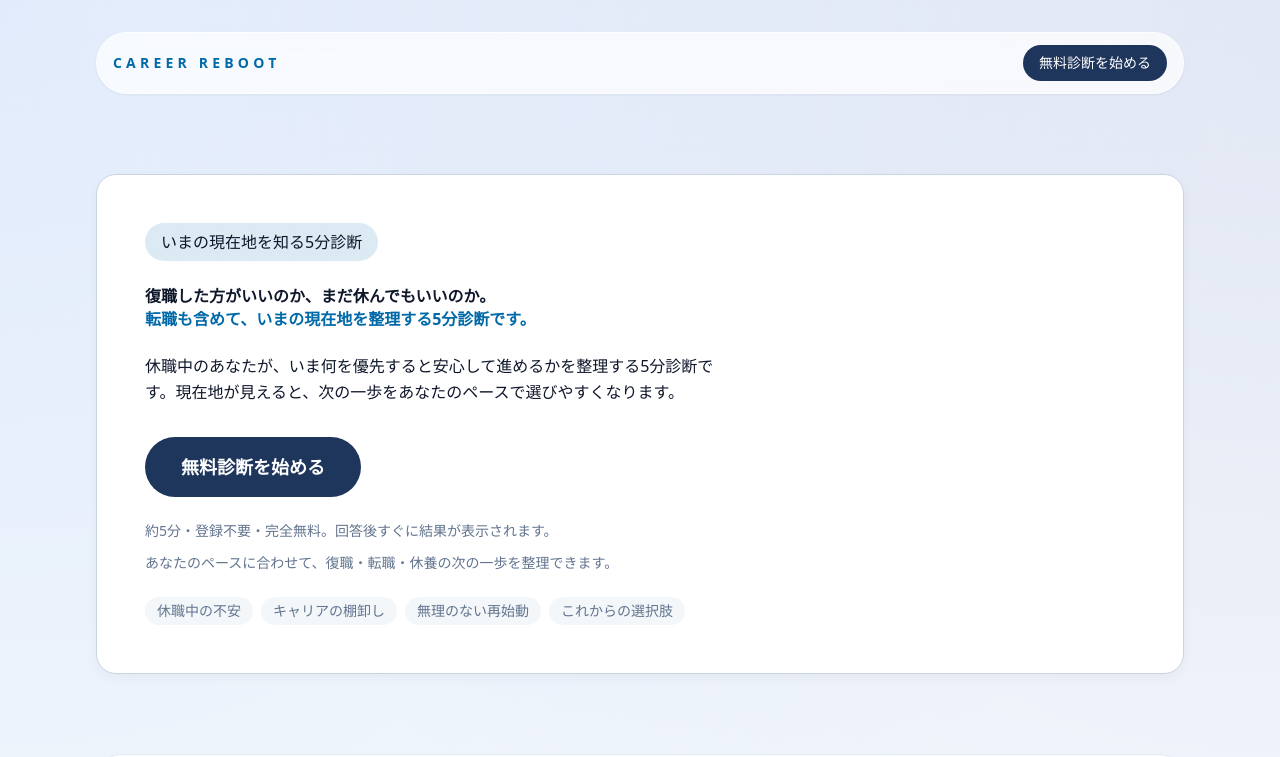
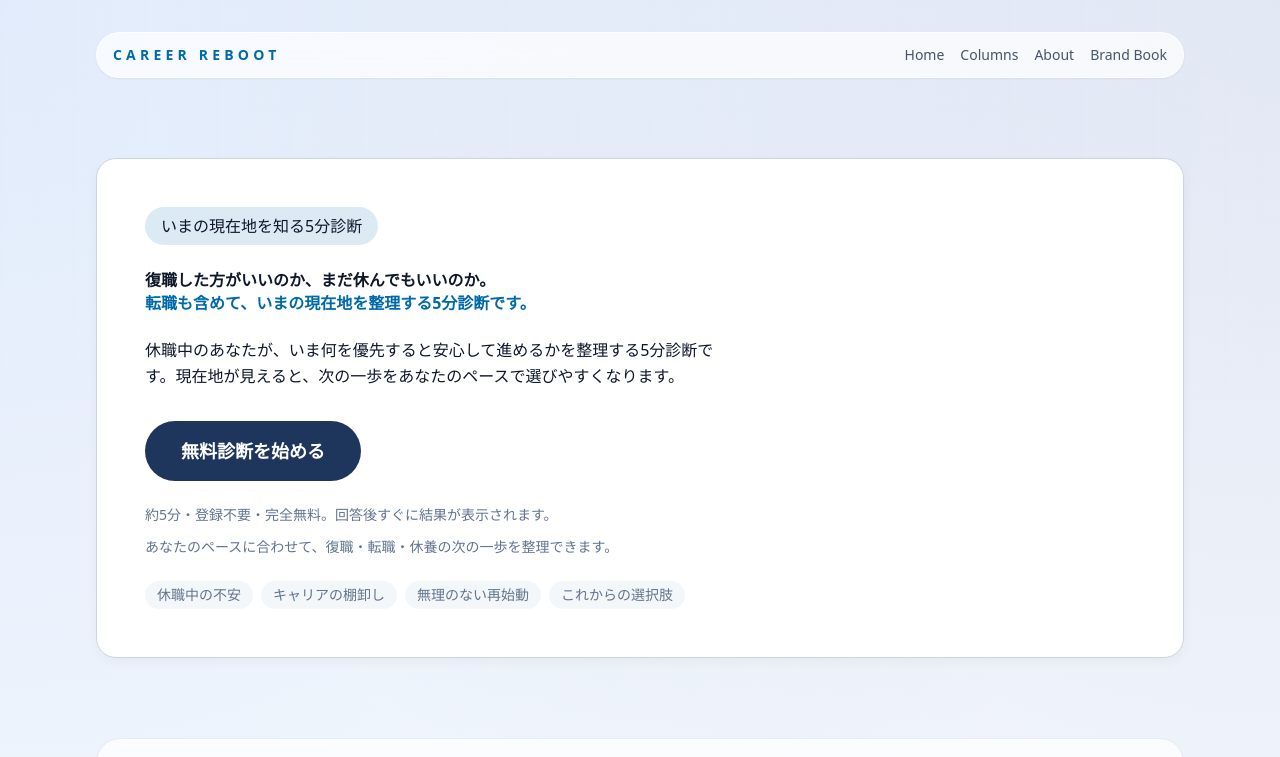
Before and after one commit to sota488/career-reboot, a Next.js app: page / in a window 1280 px wide. Shown: the top 757 px of the page. Built offline with nearby package versions, Linux system fonts and the light colour scheme; no server answers.

Commit message:
refactor: centralize global header footer navigation

```diff
--- a/src/app/about/page.tsx
+++ b/src/app/about/page.tsx
@@ -1,6 +1,6 @@
 import type { Metadata } from "next";
-import Link from "next/link";
 import { ContentRenderer } from "@/components/content/content-renderer";
+import { Header } from "@/components/layout/Header";
 import { aboutPage } from "@/content/brand";
 
 export const metadata: Metadata = {
@@ -35,19 +35,7 @@ export const metadata: Metadata = {
 export default function AboutPage() {
   return (
     <main className="mx-auto min-h-screen max-w-5xl px-6 py-8 lg:px-8">
-      <header className="flex items-center justify-between rounded-full border border-white/70 bg-white/70 px-4 py-3 shadow-sm shadow-slate-900/5 backdrop-blur-md">
-        <Link href="/" className="font-[var(--font-space-grotesk)] text-sm font-semibold uppercase tracking-[0.3em] text-sky-700">
-          Career Reboot
-        </Link>
-        <div className="flex items-center gap-2">
-          <Link href="/brand" className="rounded-full border border-slate-300 bg-white px-4 py-2 text-sm font-medium text-slate-700 transition hover:border-slate-400 hover:bg-slate-50">
-            Brand Book
-          </Link>
-          <Link href="/columns" className="rounded-full border border-slate-300 bg-white px-4 py-2 text-sm font-medium text-slate-700 transition hover:border-slate-400 hover:bg-slate-50">
-            コラム
-          </Link>
-        </div>
-      </header>
+      <Header />
 
       <article className="mx-auto mt-8 max-w-[44rem] rounded-[2rem] border border-white/80 bg-white/85 p-6 shadow-sm shadow-slate-900/5 backdrop-blur sm:mt-10 sm:p-8">
         <h1 className="font-[var(--font-space-grotesk)] text-3xl font-semibold tracking-tight text-slate-950 sm:text-5xl">
--- a/src/app/brand/page.tsx
+++ b/src/app/brand/page.tsx
@@ -1,6 +1,6 @@
 import type { Metadata } from "next";
-import Link from "next/link";
 import { ContentRenderer } from "@/components/content/content-renderer";
+import { Header } from "@/components/layout/Header";
 import { brandBook } from "@/content/brand";
 
 export const metadata: Metadata = {
@@ -35,14 +35,7 @@ export const metadata: Metadata = {
 export default function BrandBookPage() {
   return (
     <main className="mx-auto min-h-screen max-w-5xl px-6 py-8 lg:px-8">
-      <header className="flex items-center justify-between rounded-full border border-white/70 bg-white/70 px-4 py-3 shadow-sm shadow-slate-900/5 backdrop-blur-md">
-        <Link href="/" className="font-[var(--font-space-grotesk)] text-sm font-semibold uppercase tracking-[0.3em] text-sky-700">
-          Career Reboot
-        </Link>
-        <Link href="/columns" className="rounded-full border border-slate-300 bg-white px-4 py-2 text-sm font-medium text-slate-700 transition hover:border-slate-400 hover:bg-slate-50">
-          コラム
-        </Link>
-      </header>
+      <Header />
 
       <article className="mx-auto mt-8 max-w-[44rem] rounded-[2rem] border border-white/80 bg-white/85 p-6 shadow-sm shadow-slate-900/5 backdrop-blur sm:mt-10 sm:p-8">
         <h1 className="font-[var(--font-space-grotesk)] text-3xl font-semibold tracking-tight text-slate-950 sm:text-5xl">
--- a/src/app/columns/page.tsx
+++ b/src/app/columns/page.tsx
@@ -1,6 +1,6 @@
 import type { Metadata } from "next";
-import Link from "next/link";
 import { ColumnCard } from "@/components/columns/column-card";
+import { Header } from "@/components/layout/Header";
 import { getAllArticles } from "@/lib/articles";
 
 export const metadata: Metadata = {
@@ -13,14 +13,7 @@ export default function ColumnsPage() {
 
   return (
     <main className="mx-auto min-h-screen max-w-6xl px-6 py-8 lg:px-8">
-      <header className="flex items-center justify-between rounded-full border border-white/70 bg-white/70 px-4 py-3 shadow-sm shadow-slate-900/5 backdrop-blur-md">
-        <Link href="/" className="font-[var(--font-space-grotesk)] text-sm font-semibold uppercase tracking-[0.3em] text-sky-700">
-          Career Reboot
-        </Link>
-        <Link href="/diagnosis" className="rounded-full bg-[#1f365c] px-4 py-2 text-sm font-medium text-white transition hover:bg-[#2a4a79]">
-          診断を始める
-        </Link>
-      </header>
+      <Header />
 
       <section className="py-10 sm:py-14 lg:py-20">
         <div className="max-w-3xl space-y-4">
--- a/src/app/diagnosis/page.tsx
+++ b/src/app/diagnosis/page.tsx
@@ -4,6 +4,7 @@ import { trackDiagnosisComplete, trackDiagnosisStart } from "@/lib/analytics";
 import Link from "next/link";
 import { useRouter } from "next/navigation";
 import { useEffect, useRef, useState } from "react";
+import { Header } from "@/components/layout/Header";
 import { questions, ratingDescriptions, type DiagnosisCategory } from "./questions";
 
 const categoryLabels: Record<DiagnosisCategory, string> = {
@@ -136,12 +137,7 @@ export default function DiagnosisPage() {
 
   return (
     <main className="mx-auto min-h-screen max-w-5xl px-6 py-8 lg:px-8">
-      <header className="flex items-center justify-between rounded-full border border-white/70 bg-white/70 px-4 py-3 backdrop-blur-md shadow-sm shadow-slate-900/5">
-        <Link href="/" className="font-[var(--font-space-grotesk)] text-sm font-semibold uppercase tracking-[0.3em] text-sky-700">
-          Career Reboot
-        </Link>
-        <p className="text-sm font-medium text-slate-500">20問 / 5段階評価</p>
-      </header>
+      <Header />
 
       <section className="py-8 sm:py-14 lg:py-20">
         <div className="max-w-2xl space-y-4">
--- a/src/app/layout.tsx
+++ b/src/app/layout.tsx
@@ -1,8 +1,8 @@
 import type { Metadata } from "next";
 import { Manrope, Space_Grotesk } from "next/font/google";
-import Link from "next/link";
 import { Suspense } from "react";
 import { AnalyticsScripts } from "@/components/analytics/analytics-scripts";
+import { Footer } from "@/components/layout/Footer";
 import { PageViewTracker } from "@/components/analytics/page-view-tracker";
 import "./globals.css";
 
@@ -64,24 +64,7 @@ export default function RootLayout({
           <PageViewTracker />
         </Suspense>
         <AnalyticsScripts />
-        <footer className="border-t border-slate-200/80 bg-white/75 px-6 py-6 text-slate-600 backdrop-blur sm:px-8">
-          <div className="mx-auto flex max-w-6xl flex-col gap-1 text-sm">
-            <p className="font-[var(--font-space-grotesk)] font-semibold tracking-[0.08em] text-slate-700">Career Reboot β</p>
-            <p>休職中のロードマップ診断</p>
-            <div className="mt-1 flex flex-wrap gap-x-4 gap-y-1 text-xs text-slate-500">
-              <Link href="/about" className="transition hover:text-slate-700">
-                About
-              </Link>
-              <Link href="/brand" className="transition hover:text-slate-700">
-                Brand Book
-              </Link>
-              <Link href="/columns" className="transition hover:text-slate-700">
-                コラム
-              </Link>
-            </div>
-            <p className="text-xs text-slate-500">© Career Reboot</p>
-          </div>
-        </footer>
+        <Footer />
       </body>
     </html>
   );
--- a/src/app/page.tsx
+++ b/src/app/page.tsx
@@ -1,5 +1,6 @@
 import Link from "next/link";
 import { ColumnCard } from "@/components/columns/column-card";
+import { Header } from "@/components/layout/Header";
 import { Hero } from "@/components/ui/hero";
 import { getLatestArticles } from "@/lib/articles";
 
@@ -40,20 +41,7 @@ export default function HomePage() {
 
   return (
     <main className="mx-auto min-h-screen max-w-6xl px-6 py-8 lg:px-8">
-      <header className="flex items-center justify-between rounded-full border border-white/70 bg-white/70 px-4 py-3 backdrop-blur-md shadow-sm shadow-slate-900/5">
-        <div>
-          <p className="font-[var(--font-space-grotesk)] text-sm font-semibold uppercase tracking-[0.3em] text-sky-700">
-            Career Reboot
-          </p>
-        </div>
-        <Link
-          href="/diagnosis"
-          style={{ color: "#ffffff", WebkitTextFillColor: "#ffffff" }}
-          className="rounded-full bg-[#1f365c] px-4 py-2 text-sm font-medium text-white transition hover:bg-[#2a4a79]"
-        >
-          無料診断を始める
-        </Link>
-      </header>
+      <Header />
 
       <Hero
         className="py-16 lg:py-20"
--- a/src/app/result/page.tsx
+++ b/src/app/result/page.tsx
@@ -1,4 +1,5 @@
 import { ResultViewEvent } from "@/components/analytics/result-view-event";
+import { Header } from "@/components/layout/Header";
 import { ServiceCard } from "@/components/result/service-card";
 import { phaseServiceGuides, type ServiceCategory } from "@/lib/services";
 import Link from "next/link";
@@ -164,14 +165,7 @@ export default async function ResultPage({
 
   return (
     <main className="mx-auto min-h-screen max-w-5xl px-6 py-8 lg:px-8">
-      <header className="flex items-center justify-between rounded-full border border-white/70 bg-white/70 px-4 py-3 backdrop-blur-md shadow-sm shadow-slate-900/5">
-        <Link href="/" className="font-[var(--font-space-grotesk)] text-sm font-semibold uppercase tracking-[0.3em] text-sky-700">
-          Career Reboot
-        </Link>
-        <Link href="/diagnosis" className="text-sm font-medium text-slate-600 hover:text-slate-950">
-          もう一度診断する
-        </Link>
-      </header>
+      <Header />
 
       <section className="py-10 lg:py-20">
         <div className="max-w-3xl space-y-6">
--- /dev/null
+++ b/src/components/layout/Footer.tsx
@@ -0,0 +1,21 @@
+import Link from "next/link";
+import { globalNavigation } from "@/constants/navigation";
+
+export function Footer() {
+  return (
+    <footer className="border-t border-slate-200/80 bg-white/75 px-6 py-6 text-slate-600 backdrop-blur sm:px-8">
+      <div className="mx-auto flex max-w-6xl flex-col gap-1 text-sm">
+        <p className="font-[var(--font-space-grotesk)] font-semibold tracking-[0.08em] text-slate-700">Career Reboot β</p>
+        <p>休職中のロードマップ診断</p>
+        <div className="mt-1 flex flex-wrap gap-x-4 gap-y-1 text-xs text-slate-500">
+          {globalNavigation.map((item) => (
+            <Link key={item.href} href={item.href} className="transition hover:text-slate-700">
+              {item.label}
+            </Link>
+          ))}
+        </div>
+        <p className="text-xs text-slate-500">© Career Reboot</p>
+      </div>
+    </footer>
+  );
+}
--- /dev/null
+++ b/src/components/layout/Header.tsx
@@ -0,0 +1,19 @@
+import Link from "next/link";
+import { globalNavigation } from "@/constants/navigation";
+
+export function Header() {
+  return (
+    <header className="flex items-center justify-between rounded-full border border-white/70 bg-white/70 px-4 py-3 shadow-sm shadow-slate-900/5 backdrop-blur-md">
+      <Link href="/" className="font-[var(--font-space-grotesk)] text-sm font-semibold uppercase tracking-[0.3em] text-sky-700">
+        Career Reboot
+      </Link>
+      <nav className="flex flex-wrap items-center justify-end gap-x-4 gap-y-1 text-sm text-slate-600" aria-label="グローバルナビゲーション">
+        {globalNavigation.map((item) => (
+          <Link key={item.href} href={item.href} className="transition hover:text-slate-900">
+            {item.label}
+          </Link>
+        ))}
+      </nav>
+    </header>
+  );
+}
--- /dev/null
+++ b/src/constants/navigation.ts
@@ -0,0 +1,11 @@
+export type NavigationItem = {
+  label: string;
+  href: string;
+};
+
+export const globalNavigation: NavigationItem[] = [
+  { label: "Home", href: "/" },
+  { label: "Columns", href: "/columns" },
+  { label: "About", href: "/about" },
+  { label: "Brand Book", href: "/brand" },
+];
```
